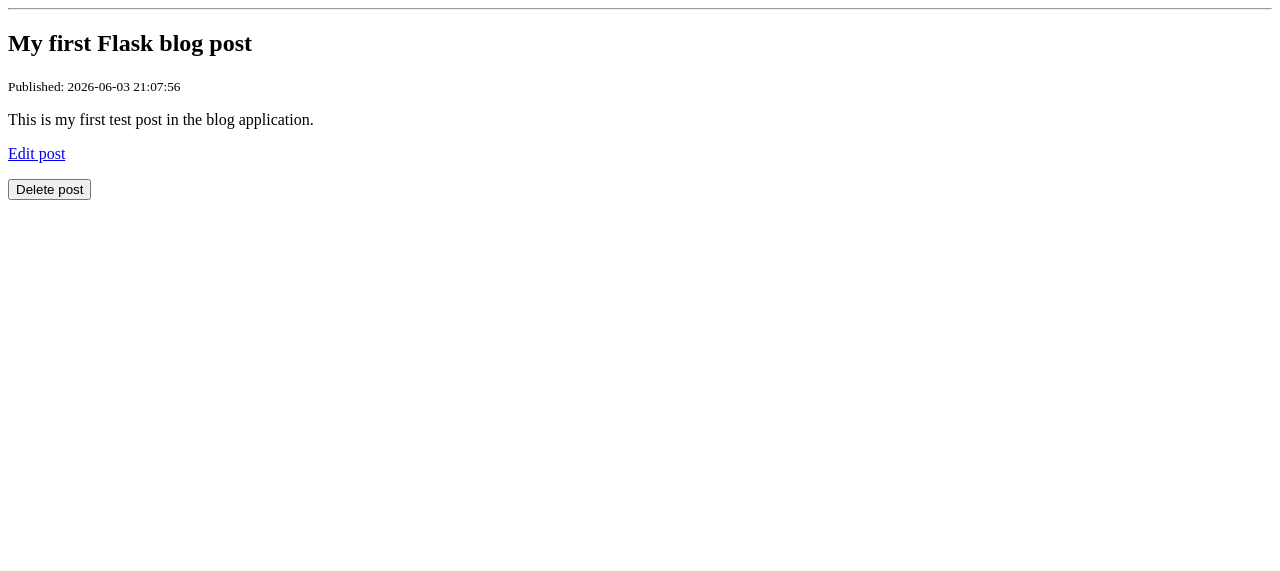
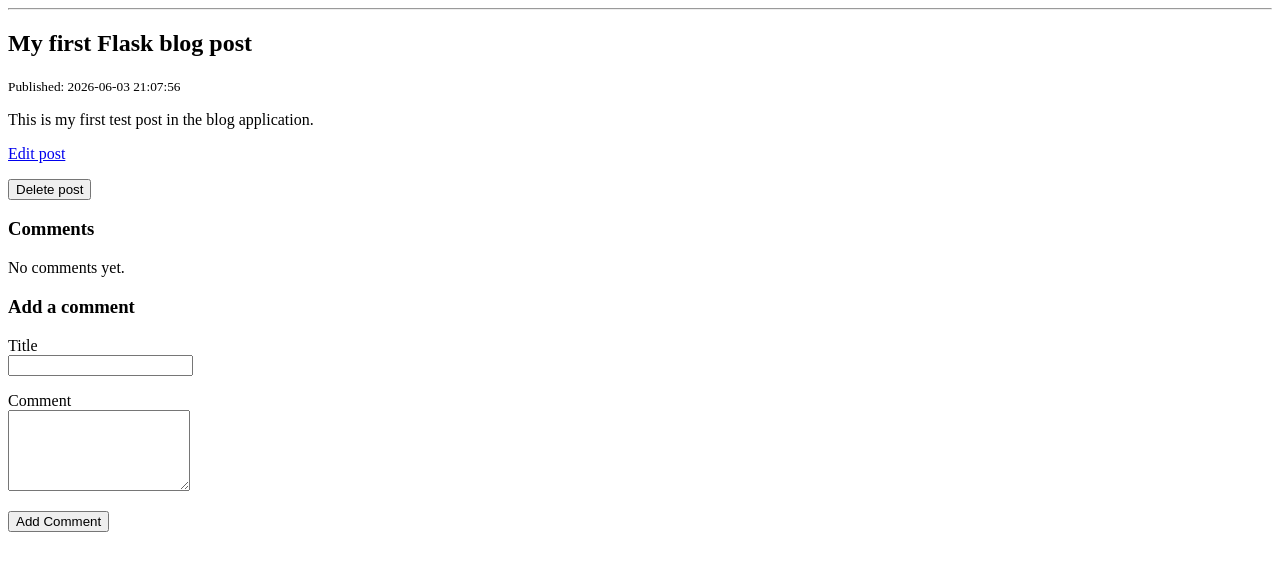
Before and after one commit to AdeleHolmes02/flask_blogg, a Flask app: page /posts/1 in a window 1280 px wide. Shown: the part 98-669 px from the top of the page. Run offline with Flask 3, Linux system fonts and the light colour scheme; data comes from the database, SQL or seed files in the repository; both versions use the stored data as it was after the commit.

Commit message:
implement blog comments

```diff
--- a/app.py
+++ b/app.py
@@ -13,8 +13,18 @@ def home():
 @app.route("/posts/<int:post_id>")
 def show_post(post_id):
     post = database.get_post(post_id)
-    return render_template("post.html", post=post)
+    comments = database.get_comments_for_post(post_id)
+    return render_template("post.html", post=post, comments=comments)
 
+@app.route("/posts/<int:post_id>/comments", methods=["POST"])
+def add_comment(post_id):
+    title = request.form["title"]
+    body = request.form["body"]
+
+    if title and body:
+        database.create_comment(post_id, title, body)
+
+    return redirect(url_for("show_post", post_id=post_id))
 
 @app.route("/posts/new", methods=["GET", "POST"])
 def new_post():
--- a/database.py
+++ b/database.py
@@ -52,3 +52,21 @@ def delete_post(post_id):
 
     connection.commit()
     connection.close()
+
+def get_comments_for_post(post_id):
+    connection = get_db_connection()
+    comments = connection.execute(
+        "SELECT * FROM comments WHERE post_id = ? ORDER BY created_at DESC",
+        (post_id,)
+    ).fetchall()
+    connection.close()
+    return comments
+
+def create_comment(post_id, title, body):
+    connection = get_db_connection()
+    connection.execute(
+        "INSERT INTO comments (post_id, title, body) VALUES (?, ?, ?)",
+        (post_id, title, body)
+    )
+    connection.commit()
+    connection.close()
--- a/templates/post.html
+++ b/templates/post.html
@@ -19,6 +19,40 @@
 
     </article>
 
+<section>
+    <h3>Comments</h3>
+
+    {% if comments %}
+        {% for comment in comments %}
+            <article>
+                <h4>{{ comment.title }}</h4>
+                <p><small>{{ comment.created_at }}</small></p>
+                <p>{{ comment.body }}</p>
+            </article>
+        {% endfor %}
+    {% else %}
+        <p>No comments yet.</p>
+    {% endif %}
+</section>
+
+<section>
+    <h3>Add a comment</h3>
+
+    <form action="/posts/{{ post.id }}/comments" method="POST">
+        <p>
+            <label for="title">Title</label><br>
+            <input type="text" id="title" name="title">
+        </p>
+
+        <p>
+            <label for="body">Comment</label><br>
+            <textarea id="body" name="body" rows="5"></textarea>
+        </p>
+
+        <button type="submit">Add Comment</button>
+    </form>
+</section>
+
 {% else %}
 
     <p>Post not found.</p>
```
Also changed, not shown: blog.db.
